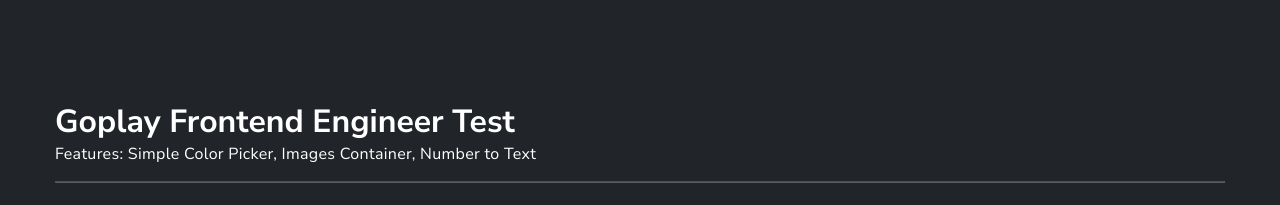
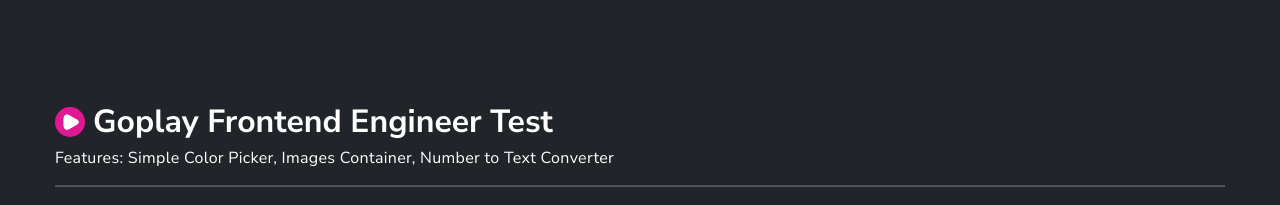
Before and after one commit to ramadhanabs/goplay-submission-test, a React (Vite) app: page / in a window 1280 px wide. Shown: the top 205 px of the page. Built offline with nearby package versions, Linux system fonts and the light colour scheme; grey boxes are pictures that could not be loaded.

Commit message:
feat: add logo goplay

```diff
--- a/src/components/header/index.jsx
+++ b/src/components/header/index.jsx
@@ -1,10 +1,36 @@
-import React from 'react';
+/** @jsxRuntime classic */
+/** @jsx jsx */
+import { css, jsx } from '@emotion/react';
+import logo from '../../assets/images/logo-goplay.webp';
+
+const styles = {
+  logo_wrapper: css`
+    width: 30px;
+    height: 30px;
+    border-radius: 50%;
+  `,
+  logo: css`
+    object-fit: cover;
+    object-position: center;
+    width: 30px;
+    height: 30px;
+    border-radius: 50%;
+  `,
+};
 
 function Header() {
   return (
     <header>
-      <h1>Goplay Frontend Engineer Test</h1>
-      <p>Features: Simple Color Picker, Images Container, Number to Text</p>
+      <div className="row mb-1" style={{ alignItems: 'center' }}>
+        <div css={styles.logo_wrapper} className="mr-2">
+          <img src={logo} alt="logo-goplay" css={styles.logo} />
+        </div>
+        <h1>Goplay Frontend Engineer Test</h1>
+      </div>
+      <p>
+        Features: Simple Color Picker, Images Container, Number to Text
+        Converter
+      </p>
       <hr />
     </header>
   );
```
